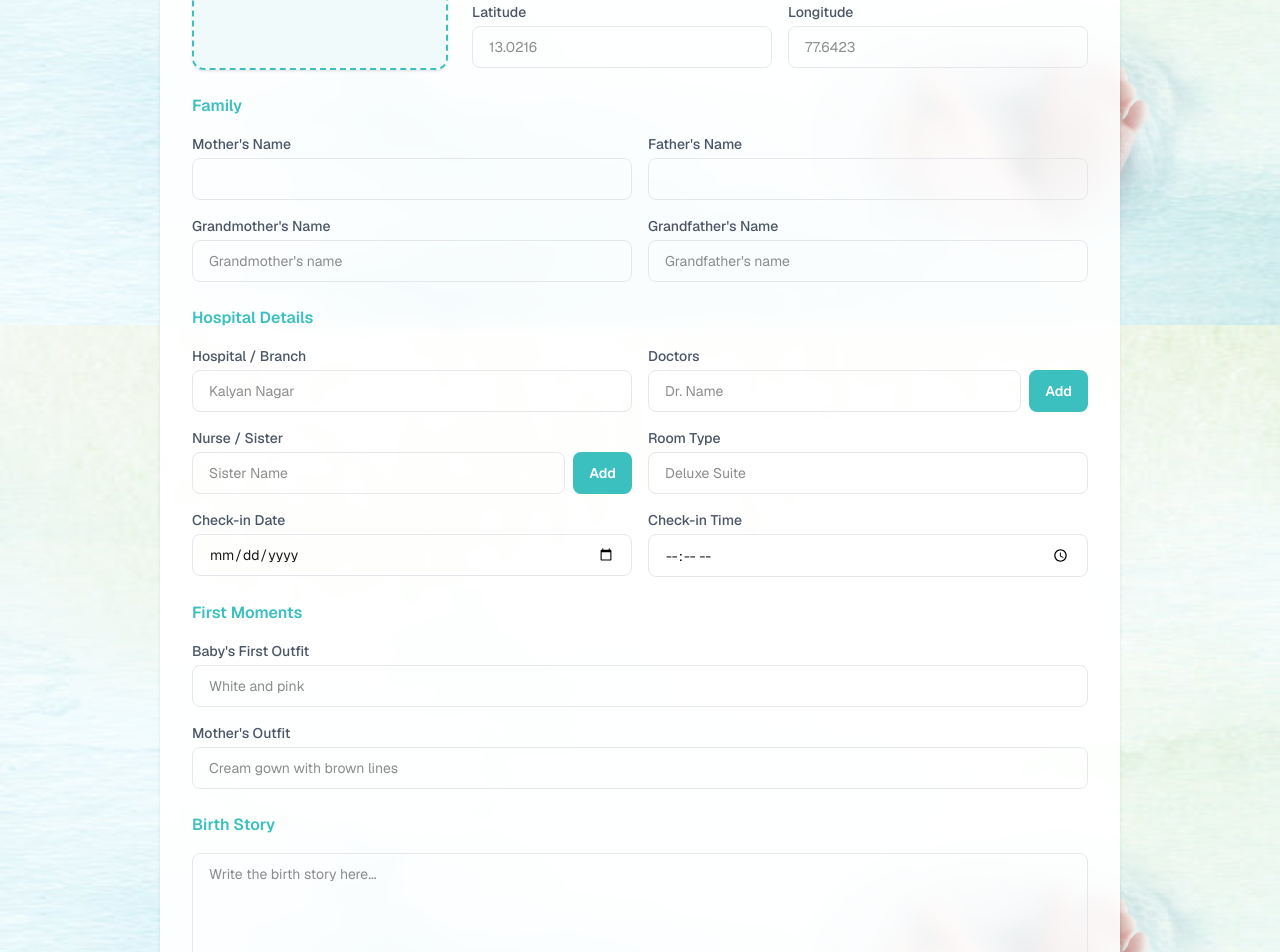
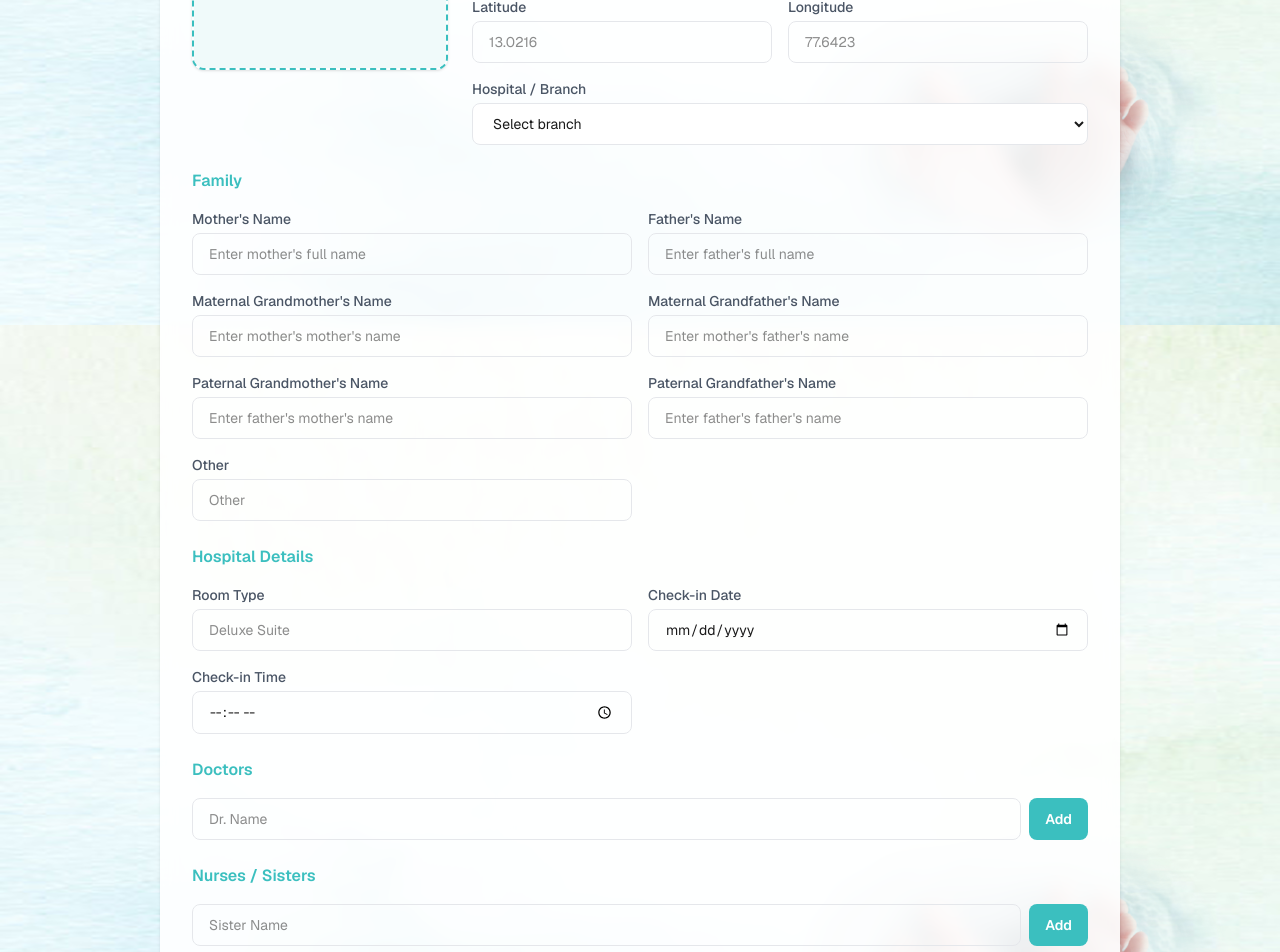
Before and after one commit to vivekp-ux/Birth_story, a Next.js app: page /create-story in a window 1280 px wide. Shown: the part 507-1459 px from the top of the page. Built offline with nearby package versions, Linux system fonts and the light colour scheme.

Commit message:
updated pdf priveiw Birth card

```diff
--- a/app/create-story/page.tsx
+++ b/app/create-story/page.tsx
@@ -7,7 +7,23 @@ import { useStory } from "@/context/StoryContext";
 
 const MapPreview = dynamic(() => import("@/components/MapPreview"), {
   ssr: false,
+  loading: () => (
+    <div className="w-full h-[300px] rounded-xl border border-gray-200 bg-gray-50 flex items-center justify-center text-sm text-gray-400">
+      Loading map…
+    </div>
+  ),
 });
+
+const BRANCHES = [
+  { name: "Banashankari (Bangalore)",   lat: "12.9248", lng: "77.5401" },
+  { name: "HSR Layout (Bangalore)",     lat: "12.9103", lng: "77.6432" },
+  { name: "Kalyan Nagar (Bangalore)",   lat: "13.0221", lng: "77.6494" },
+  { name: "Hennur Road (Bangalore)",    lat: "13.0538", lng: "77.6398" },
+  { name: "Bhattarahalli (Bangalore)",  lat: "13.0242", lng: "77.7126" },
+  { name: "Budigere Cross (Bangalore)", lat: "13.0505", lng: "77.7411" },
+  { name: "Hoskote (Bangalore Rural)",  lat: "13.0691", lng: "77.7981" },
+  { name: "Hosur (Tamil Nadu)",         lat: "12.7364", lng: "77.8322" },
+];
 
 function Field({ label, name, value, onChange, type = "text", placeholder = "", ringColor = "focus:ring-[#3bbfbf]" }: {
   label: string; name: string; value: string;
@@ -147,14 +163,14 @@ export default function CreateStoryPage() {
                 className={`w-full lg:w-64 h-[320px] flex-shrink-0 rounded-xl overflow-hidden shadow border-2 border-dashed ${uploadBorder} cursor-pointer group relative`}
                 onClick={() => fileInputRef.current?.click()}
               >
-                <input ref={fileInputRef} type="file" accept="image/png" className="hidden" onChange={handleImageChange} />
+                <input ref={fileInputRef} type="file" accept="image/png,image/jpeg,image/jpg,image/webp" className="hidden" onChange={handleImageChange} />
                 {babyImage ? (
                   <Image src={babyImage} alt="Baby" fill className="object-contain bg-white" />
                 ) : (
                   <div className={`absolute inset-0 flex flex-col items-center justify-center gap-3 ${uploadBg} transition-colors p-4`}>
                     <Image src="/icon.png" alt="Upload" width={48} height={48} className="object-contain" />
                     <p className={`text-sm font-semibold ${uploadText} text-center`}>Upload Baby Photo</p>
-                    <p className="text-xs text-gray-400 text-center">PNG only · Click to browse</p>
+                    <p className="text-xs text-gray-400 text-center">Supported formats: JPG, JPEG, PNG, WEBP</p>
                   </div>
                 )}
                 {babyImage && (
@@ -186,11 +202,30 @@ export default function CreateStoryPage() {
                     />
                   </div>
                 ))}
-                {isValidLocation && (
-                  <div className="sm:col-span-2 mt-2">
-                    <MapPreview lat={latitude} lng={longitude} />
+
+                {/* Branch dropdown — auto-fills lat/lng */}
+                <div className="flex flex-col gap-1 sm:col-span-2">
+                  <label className="text-sm font-medium text-gray-600">Hospital / Branch</label>
+                  <select
+                    name="hospital"
+                    value={form.hospital}
+                    onChange={(e) => {
+                      const branch = BRANCHES.find((b) => b.name === e.target.value);
+                      setForm((f) => ({
+                        ...f,
+                        hospital: e.target.value,
+                        latitude: branch ? branch.lat : f.latitude,
+                        longitude: branch ? branch.lng : f.longitude,
+                      }));
+                    }}
+                    className={`border border-gray-200 rounded-lg px-4 py-2.5 text-sm focus:outline-none focus:ring-2 ${ringColor} bg-white`}
+                  >
+                    <option value="">Select branch</option>
+                    {BRANCHES.map((b) => (
+                      <option key={b.name} value={b.name}>{b.name}</option>
+                    ))}
+                  </select>
                 </div>
-                )}
               </div>
             </div>
           </section>
@@ -199,10 +234,13 @@ export default function CreateStoryPage() {
           <section>
             <h2 className={`text-base font-semibold mb-4 ${accent}`}>Family</h2>
             <div className="grid grid-cols-1 sm:grid-cols-2 gap-4">
-              <Field label="Mother's Name" name="motherName" value={form.motherName} onChange={handleChange} ringColor={ringColor} />
-              <Field label="Father's Name" name="fatherName" value={form.fatherName} onChange={handleChange} ringColor={ringColor} />
-              <Field label="Grandmother's Name" name="grandmother" value={form.grandmother} onChange={handleChange} placeholder="Grandmother's name" ringColor={ringColor} />
-              <Field label="Grandfather's Name" name="grandfather" value={form.grandfather} onChange={handleChange} placeholder="Grandfather's name" ringColor={ringColor} />
+              <Field label="Mother's Name" name="motherName" value={form.motherName} onChange={handleChange} placeholder="Enter mother's full name" ringColor={ringColor} />
+              <Field label="Father's Name" name="fatherName" value={form.fatherName} onChange={handleChange} placeholder="Enter father's full name" ringColor={ringColor} />
+              <Field label="Maternal Grandmother's Name" name="maternalGrandmother" value={form.maternalGrandmother} onChange={handleChange} placeholder="Enter mother's mother's name" ringColor={ringColor} />
+              <Field label="Maternal Grandfather's Name" name="maternalGrandfather" value={form.maternalGrandfather} onChange={handleChange} placeholder="Enter mother's father's name" ringColor={ringColor} />
+              <Field label="Paternal Grandmother's Name" name="paternalGrandmother" value={form.paternalGrandmother} onChange={handleChange} placeholder="Enter father's mother's name" ringColor={ringColor} />
+              <Field label="Paternal Grandfather's Name" name="paternalGrandfather" value={form.paternalGrandfather} onChange={handleChange} placeholder="Enter father's father's name" ringColor={ringColor} />
+              <Field label="Other" name="otherFamily" value={form.otherFamily} onChange={handleChange} placeholder="Other" ringColor={ringColor} />
             </div>
           </section>
 
@@ -210,11 +248,16 @@ export default function CreateStoryPage() {
           <section>
             <h2 className={`text-base font-semibold mb-4 ${accent}`}>Hospital Details</h2>
             <div className="grid grid-cols-1 sm:grid-cols-2 gap-4">
-              <Field label="Hospital / Branch" name="hospital" value={form.hospital} onChange={handleChange} placeholder="Kalyan Nagar" ringColor={ringColor} />
+              <Field label="Room Type" name="roomType" value={form.roomType} onChange={handleChange} placeholder="Deluxe Suite" ringColor={ringColor} />
+              <Field label="Check-in Date" name="checkInDate" value={form.checkInDate} onChange={handleChange} type="date" ringColor={ringColor} />
+              <Field label="Check-in Time" name="checkInTime" value={form.checkInTime} onChange={handleChange} type="time" ringColor={ringColor} />
+            </div>
+          </section>
 
-              {/* Doctors multi-add */}
+          {/* Doctors */}
+          <section>
+            <h2 className={`text-base font-semibold mb-4 ${accent}`}>Doctors</h2>
             <div className="flex flex-col gap-1">
-                <label className="text-sm font-medium text-gray-600">Doctors</label>
               <div className="flex gap-2">
                 <input
                   type="text"
@@ -256,10 +299,12 @@ export default function CreateStoryPage() {
                 </div>
               )}
             </div>
+          </section>
 
-              {/* Nurse multi-add */}
+          {/* Nurses */}
+          <section>
+            <h2 className={`text-base font-semibold mb-4 ${accent}`}>Nurses / Sisters</h2>
             <div className="flex flex-col gap-1">
-                <label className="text-sm font-medium text-gray-600">Nurse / Sister</label>
               <div className="flex gap-2">
                 <input
                   type="text"
@@ -301,10 +346,6 @@ export default function CreateStoryPage() {
                 </div>
               )}
             </div>
-              <Field label="Room Type" name="roomType" value={form.roomType} onChange={handleChange} placeholder="Deluxe Suite" ringColor={ringColor} />
-              <Field label="Check-in Date" name="checkInDate" value={form.checkInDate} onChange={handleChange} type="date" ringColor={ringColor} />
-              <Field label="Check-in Time" name="checkInTime" value={form.checkInTime} onChange={handleChange} type="time" ringColor={ringColor} />
-            </div>
           </section>
 
           {/* First Moments */}
@@ -316,18 +357,6 @@ export default function CreateStoryPage() {
             </div>
           </section>
 
-          {/* Birth Story */}
-          <section>
-            <h2 className={`text-base font-semibold mb-4 ${accent}`}>Birth Story</h2>
-            <textarea
-              name="story"
-              value={form.story}
-              onChange={handleChange}
-              rows={5}
-              placeholder="Write the birth story here..."
-              className={`w-full border border-gray-200 rounded-lg px-4 py-2.5 text-sm focus:outline-none focus:ring-2 ${ringColor} resize-none`}
-            />
-          </section>
 
           <div className="flex flex-col sm:flex-row gap-3 pt-2">
             <Link href="/verification" className={`flex-1 text-center font-semibold rounded-lg py-2.5 transition-colors ${btnPrimary}`}>
--- a/app/layout.tsx
+++ b/app/layout.tsx
@@ -1,9 +1,10 @@
 import type { Metadata } from "next";
-import { Geist, Great_Vibes } from "next/font/google";
+import { Geist, Great_Vibes, DM_Sans } from "next/font/google";
 import "./globals.css";
 import { StoryProvider } from "@/context/StoryContext";
 
 const geist = Geist({ variable: "--font-geist-sans", subsets: ["latin"] });
+const dmSans = DM_Sans({ variable: "--font-dm-sans", subsets: ["latin"], weight: ["400", "500", "600", "700"] });
 const greatVibes = Great_Vibes({
   weight: "400",
   variable: "--font-great-vibes",
@@ -20,7 +21,7 @@ export const metadata: Metadata = {
 
 export default function RootLayout({ children }: { children: React.ReactNode }) {
   return (
-    <html lang="en" className={`${geist.variable} ${greatVibes.variable}`}>
+    <html lang="en" className={`${geist.variable} ${greatVibes.variable} ${dmSans.variable}`}>
       <body
         className="min-h-screen font-sans antialiased"
         style={{
--- a/context/StoryContext.tsx
+++ b/context/StoryContext.tsx
@@ -24,6 +24,11 @@ export interface StoryForm {
   story: string;
   grandmother: string;
   grandfather: string;
+  maternalGrandmother: string;
+  maternalGrandfather: string;
+  paternalGrandmother: string;
+  paternalGrandfather: string;
+  otherFamily: string;
   gender: "male" | "female" | "";
   storyImage: string | null;
 }
@@ -45,7 +50,10 @@ const INITIAL: StoryForm = {
   hospital: "", doctors: [], nurse: [],
   roomType: "", checkInDate: "", checkInTime: "",
   firstOutfit: "", motherOutfit: "", story: "",
-  grandmother: "", grandfather: "", gender: "", storyImage: null,
+  grandmother: "", grandfather: "",
+  maternalGrandmother: "", maternalGrandfather: "",
+  paternalGrandmother: "", paternalGrandfather: "",
+  otherFamily: "", gender: "", storyImage: null,
 };
 
 const DRAFT_KEY = "ovum_story_draft";
--- a/package.json
+++ b/package.json
@@ -9,6 +9,7 @@
     "lint": "eslint"
   },
   "dependencies": {
+    "@react-google-maps/api": "^2.20.8",
     "leaflet": "^1.9.4",
     "mongodb": "^7.2.0",
     "mongoose": "^9.6.2",
```
Also changed, not shown: app/pdf-preview/page.tsx (+4 -4 lines), components/MapPreview.tsx (+45 -36 lines), 1 other file (tests, documents, lock files or other folders). Lines whose indentation alone changed are shown as unchanged.
